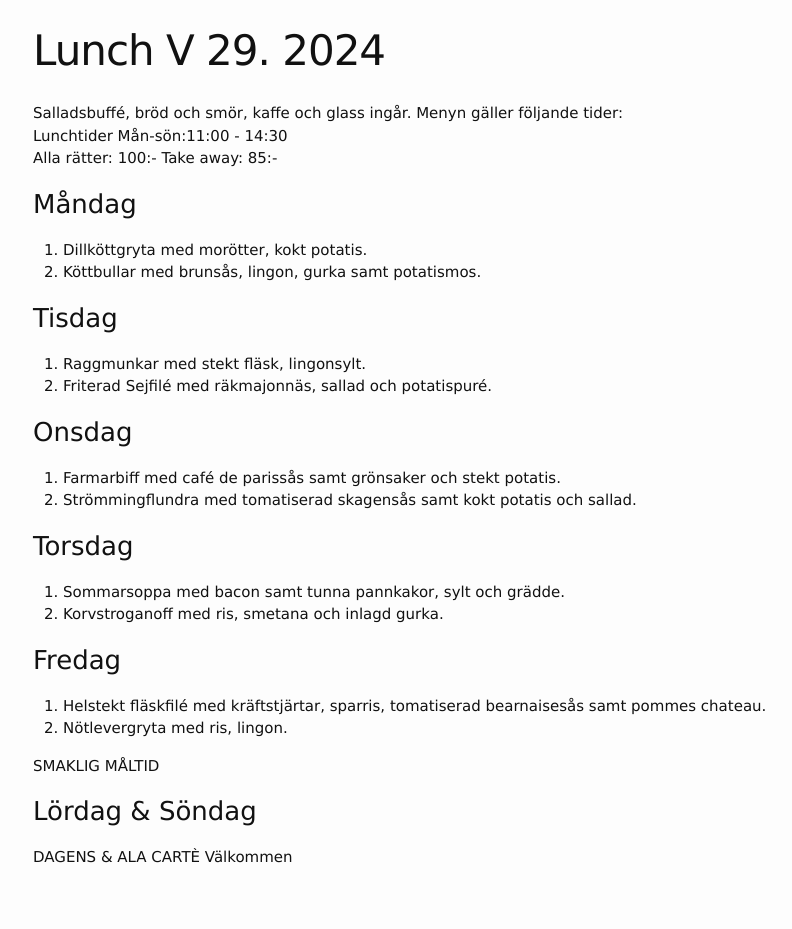
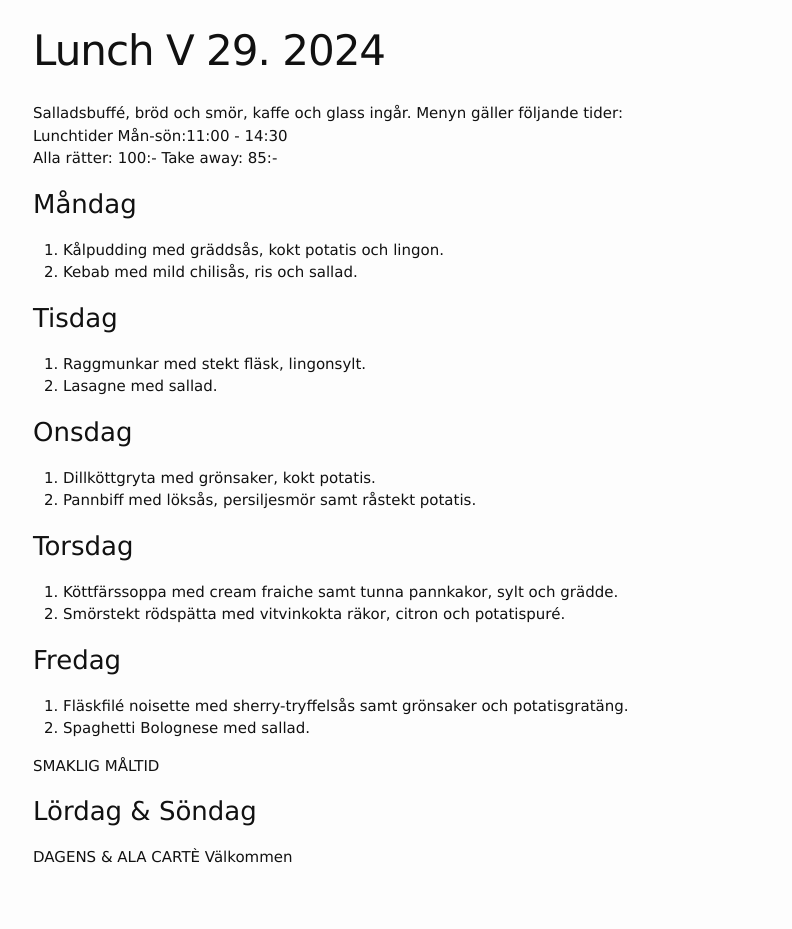
Before and after one commit to FarInn62/farinn62.github.io, a Jekyll site: the page built from lunch.md, in a window 1280 px wide. Shown: the whole page, without its empty margins (237-1029 px from the left). Built offline with Jekyll 4.4.1, drawn with Linux system fonts in a browser that asks for light colours.

Commit message:
Update lunch.md

```diff
--- a/lunch.md
+++ b/lunch.md
@@ -11,28 +11,28 @@ Alla rätter: 100:- Take away: 85:-
 
 ### Måndag
 
-1. Dillköttgryta med morötter, kokt potatis.
-2. Köttbullar med brunsås, lingon, gurka samt potatismos.
+1. Kålpudding med gräddsås, kokt potatis och lingon.
+2. Kebab med mild chilisås, ris och sallad.
 
 ### Tisdag
 
 1. Raggmunkar med stekt fläsk, lingonsylt.
-2. Friterad Sejfilé med räkmajonnäs, sallad och potatispuré.
+2. Lasagne med sallad.
 
 ### Onsdag
 
-1. Farmarbiff med café de parissås samt grönsaker och stekt potatis.
-2. Strömmingflundra med tomatiserad skagensås samt kokt potatis och sallad.
+1. Dillköttgryta med grönsaker, kokt potatis.
+2. Pannbiff med löksås, persiljesmör samt råstekt potatis.
 
 ### Torsdag
 
-1. Sommarsoppa med bacon samt tunna pannkakor, sylt och grädde.
-2. Korvstroganoff med ris, smetana och inlagd gurka.
+1. Köttfärssoppa med cream fraiche samt tunna pannkakor, sylt och grädde.
+2. Smörstekt rödspätta med vitvinkokta räkor, citron och potatispuré.
 
 ### Fredag
 
-1. Helstekt fläskfilé med kräftstjärtar, sparris, tomatiserad bearnaisesås samt pommes chateau.
-2. Nötlevergryta med ris, lingon.
+1. Fläskfilé noisette med sherry-tryffelsås samt grönsaker och potatisgratäng.
+2. Spaghetti Bolognese med sallad.
 
 SMAKLIG MÅLTID
 ### Lördag & Söndag
```
